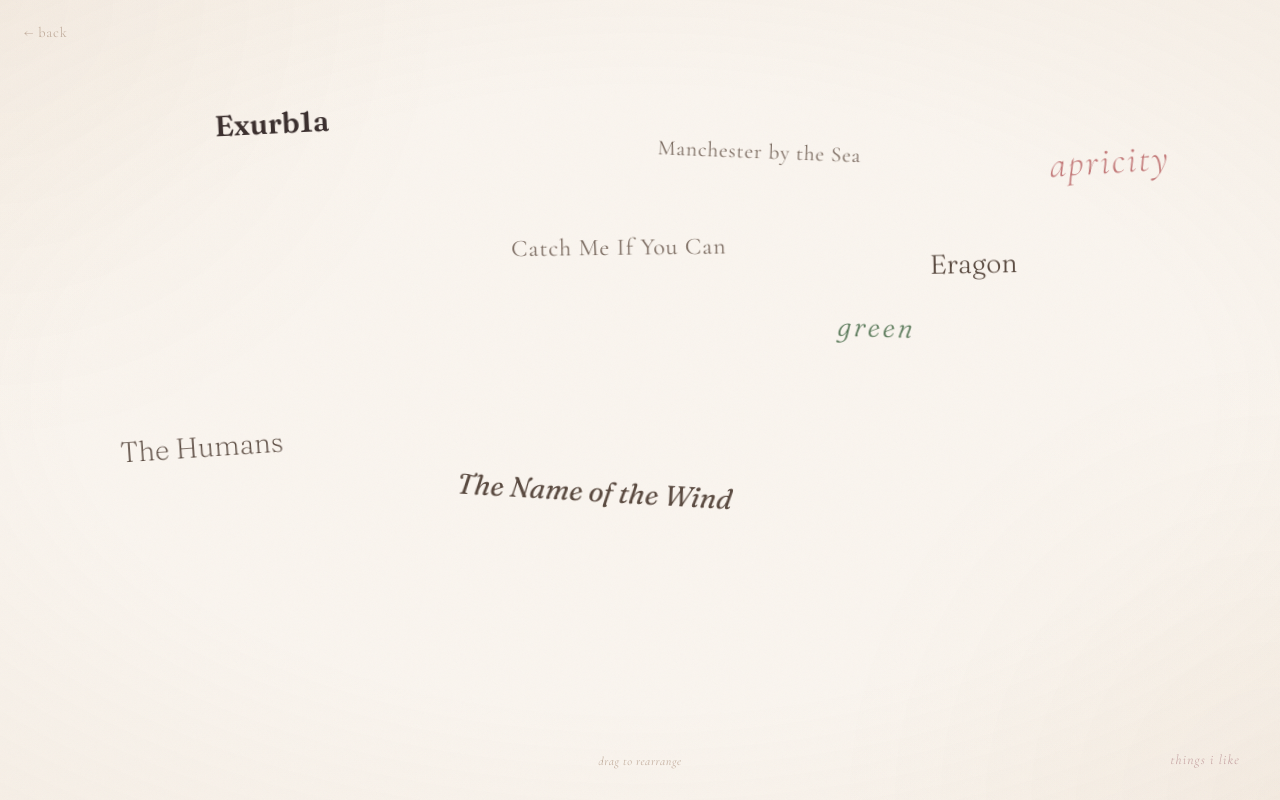
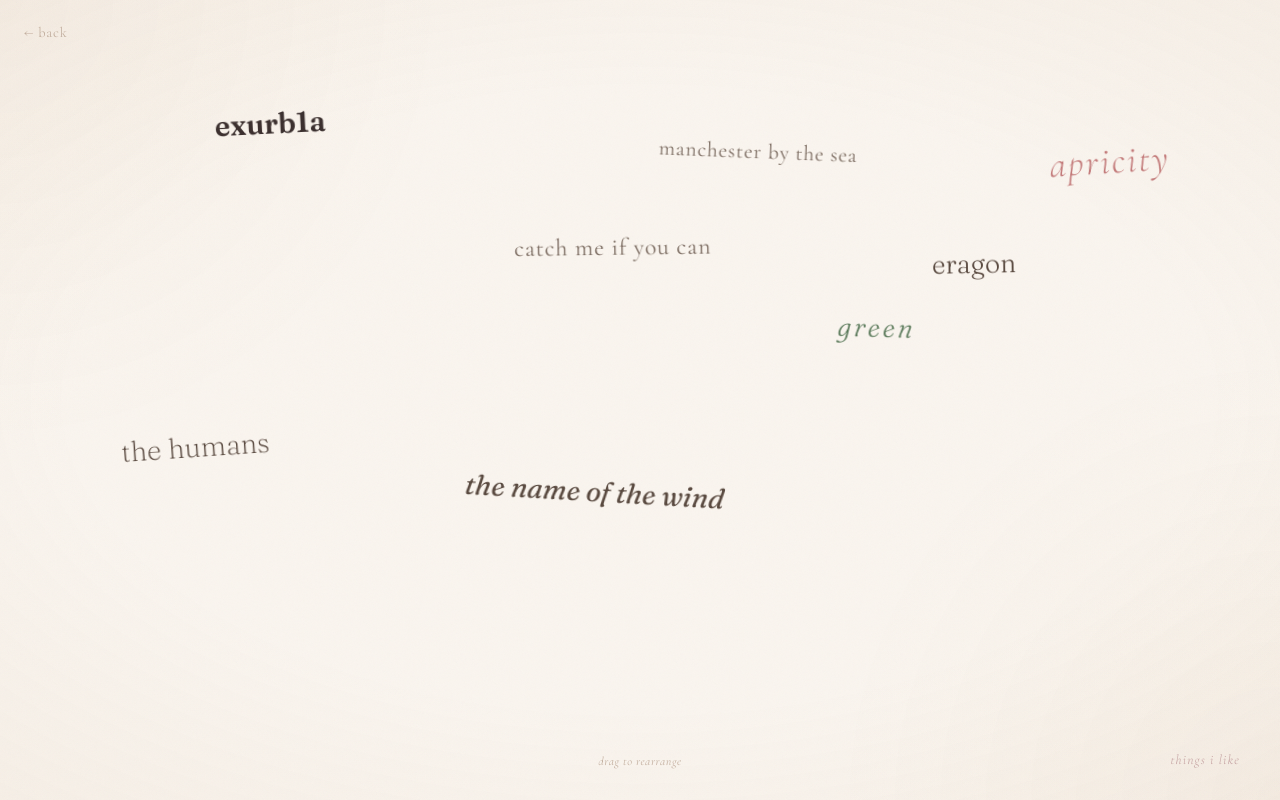
Before and after one commit to pranshulb/personal_website, a website: page things-i-like.html in a window 1280 px wide. Drawn offline with nearby package versions, Linux system fonts and the light colour scheme.

Commit message:
lowercase everything

```diff
--- a/things-i-like.html
+++ b/things-i-like.html
@@ -161,12 +161,12 @@
 <script>
   const things = [
     { text: "apricity", style: "serif" },
-    { text: "The Humans", style: "book", url: "https://www.goodreads.com/book/show/16130537-the-humans" },
-    { text: "The Name of the Wind", style: "book", url: "https://www.goodreads.com/book/show/186074.The_Name_of_the_Wind" },
-    { text: "Eragon", style: "book", url: "https://www.goodreads.com/book/show/113436.Eragon" },
-    { text: "Manchester by the Sea", style: "film", url: "https://letterboxd.com/film/manchester-by-the-sea/" },
-    { text: "Catch Me If You Can", style: "film", url: "https://letterboxd.com/film/catch-me-if-you-can/" },
-    { text: "Exurb1a", style: "wild", url: "https://www.youtube.com/@Exurb1a" },
+    { text: "the humans", style: "book", url: "https://www.goodreads.com/book/show/16130537-the-humans" },
+    { text: "the name of the wind", style: "book", url: "https://www.goodreads.com/book/show/186074.The_Name_of_the_Wind" },
+    { text: "eragon", style: "book", url: "https://www.goodreads.com/book/show/113436.Eragon" },
+    { text: "manchester by the sea", style: "film", url: "https://letterboxd.com/film/manchester-by-the-sea/" },
+    { text: "catch me if you can", style: "film", url: "https://letterboxd.com/film/catch-me-if-you-can/" },
+    { text: "exurb1a", style: "wild", url: "https://www.youtube.com/@Exurb1a" },
     { text: "green", style: "color" },
   ];
 
```
